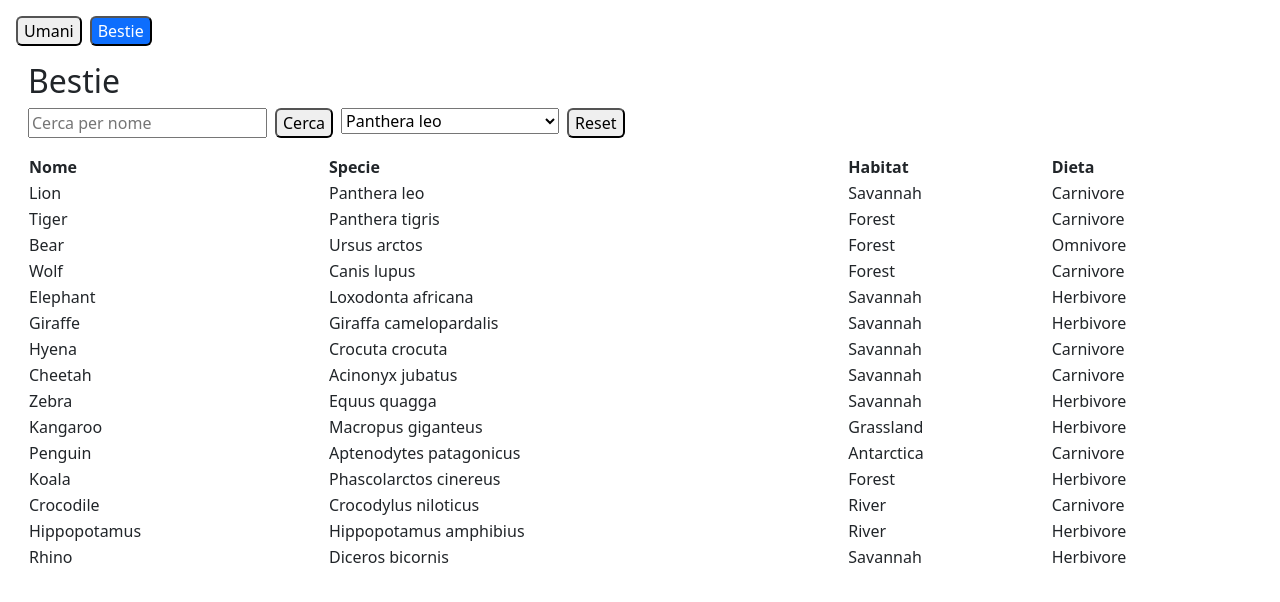
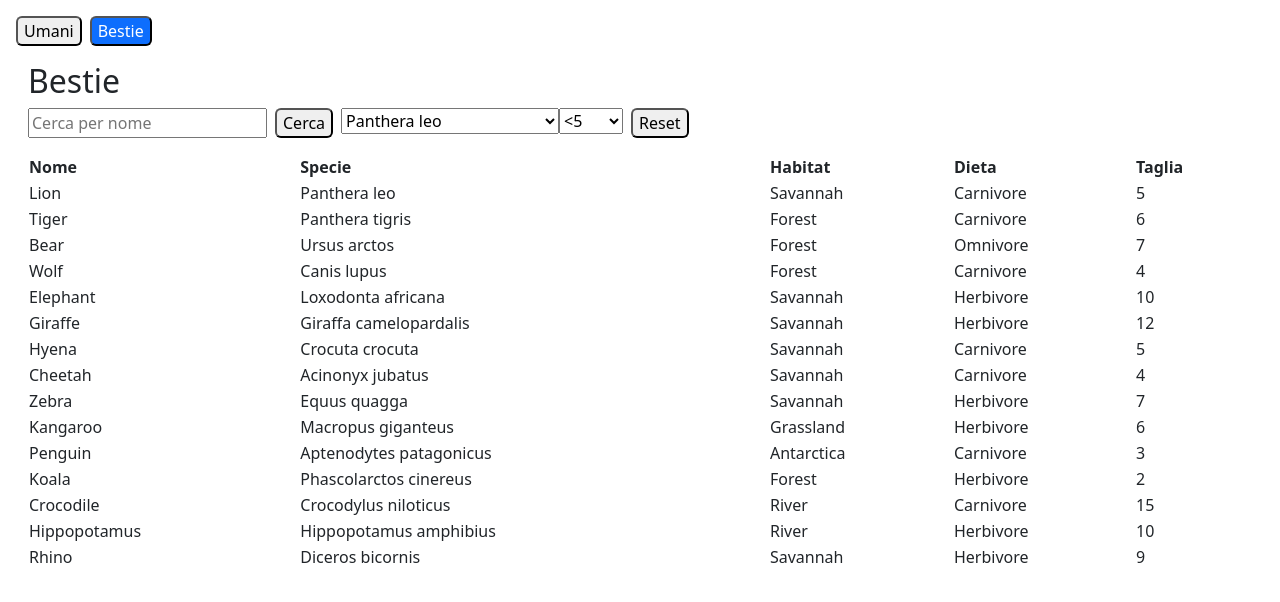
Before and after one commit to mpiccinnonode/ng-training, an Angular app: page /trial/humans in a window 1280 px wide. Both pictures are taken after a click on the button "Bestie". Shown: the top 602 px of the page. Built offline with nearby package versions, Linux system fonts and the light colour scheme.

Commit message:
add advance filter to size and refactor code

```diff
--- a/src/app/trial/beasts/beasts.component.html
+++ b/src/app/trial/beasts/beasts.component.html
@@ -6,10 +6,12 @@
   <div class="d-flex gap-2">
     <app-searchbar (submit)="onSearchBeastName($event)"></app-searchbar>
     <app-filter-advance
-      [options]="beastSpeciesOptions"
+      [options]="optionsbeastSpecies"
+      [rangeOptions]="optionsRangeSize"
       (submit)="onSelectOptionsBeastSpecies($event)"
+      (submitRange)="onSelectOptionsRangeLength($event)"
     ></app-filter-advance>
-    <button class="rounded-2" type="button" (click)="resetOccupations()">
+    <button class="rounded-2" type="button" (click)="resetBeast()">
       Reset
     </button>
   </div>
@@ -22,6 +24,7 @@
           <th>Specie</th>
           <th>Habitat</th>
           <th>Dieta</th>
+          <th>Taglia</th>
         </tr>
       </thead>
       <tbody>
@@ -31,6 +34,7 @@
             <td>{{ beast.species }}</td>
             <td>{{ beast.habitat }}</td>
             <td>{{ beast.diet }}</td>
+            <td>{{ beast.size.length }}</td>
           </tr>
         }
       </tbody>
--- a/src/app/trial/beasts/beasts.component.ts
+++ b/src/app/trial/beasts/beasts.component.ts
@@ -16,9 +16,8 @@ export class BeastsComponent implements OnInit {
   beasts: Beast[] = [];
   //nuova variabile dove salvo gli elementi filtrati
   filteredBeasts: Beast[] = [];
-  searchName: string = '';
-  beastSpeciesOptions: string[] = [];
-  beastSpeciesSelected: string = '';
+  optionsbeastSpecies: string[] = [];
+  optionsRangeSize = ['<5', '5-10', '10-15', '>15'];
 
   constructor(
     private beastsService: BeastsService,
@@ -28,32 +27,49 @@ export class BeastsComponent implements OnInit {
   ngOnInit(): void {
     this._fetchData();
     this._getSpecies();
-    console.log(this.beastSpeciesOptions);
   }
 
-  //riassegno il valore della variabile in base al valore passato
   onSearchBeastName(searchName: string): void {
-    this.searchName = searchName;
     //assegno all'array tutte le bestie che
     // includono nel nome la stringa che ho digitato
     this.filteredBeasts = this.beasts.filter((beast) =>
-      beast.name.toLowerCase().includes(this.searchName.toLowerCase()),
+      beast.name.toLowerCase().includes(searchName.toLowerCase()),
     );
   }
 
-  //Stesso approccio utilizzato per la searchbar
-  onSelectOptionsBeastSpecies(beastSpeciesSelected: string){
-    this.beastSpeciesSelected = beastSpeciesSelected;
-    this.filteredBeasts = this.beasts;
-    this.filteredBeasts = this.filteredBeasts.filter(items => items.species.includes(beastSpeciesSelected))
+  onSelectOptionsBeastSpecies(beastSpeciesSelected: string): void {
+    this.filteredBeasts = this.beasts.filter((items) =>
+      items.species.includes(beastSpeciesSelected),
+    );
   }
 
-  resetOccupations(){
+  onSelectOptionsRangeLength(lengthRange: string): void {
+    this.filteredBeasts = this.beasts.filter((beast) =>
+      this._isWithinSizeRange(beast.size.length, lengthRange),
+    );
+  }
+
+  resetBeast(): void {
     this.filteredBeasts = this.beasts;
   }
 
-  private _getSpecies() {
-    this.beastSpeciesOptions = this.beasts.map((items) => items.species);
+  private _isWithinSizeRange(length: number, range: string): boolean {
+    switch (range) {
+      case '<5':
+        return length < 5;
+      case '5-10':
+        return length >= 5 && length <= 10;
+      case '10-15':
+        return length >= 10 && length <= 15;
+      case '>15':
+        return length > 15;
+      default:
+        return false;
+    }
+  }
+
+  private _getSpecies(): void {
+    this.optionsbeastSpecies = this.beasts.map((items) => items.species);
   }
 
   private _fetchData(): void {
--- a/src/app/trial/filters/filter-advance/filter-advance.component.html
+++ b/src/app/trial/filters/filter-advance/filter-advance.component.html
@@ -3,3 +3,8 @@
     <option [value]="option">{{ option }}</option>
   }
 </select>
+<select (change)="onRangeSelect($event)">
+  @for (optionRange of rangeOptions; track optionRange) {
+    <option [value]="optionRange">{{ optionRange }}</option>
+  }
+</select>
--- a/src/app/trial/filters/filter-advance/filter-advance.component.ts
+++ b/src/app/trial/filters/filter-advance/filter-advance.component.ts
@@ -9,11 +9,23 @@ import { Component, EventEmitter, Input, Output } from '@angular/core';
 })
 export class FilterAdvanceComponent {
   @Output() submit = new EventEmitter<string>();
+  @Output() submitRange = new EventEmitter<string>();
   @Input() options: string[] = [];
+  @Input() rangeOptions: (string | number | boolean)[] = [];
+
+  selectedOption: string = '';
+  selectedRange: string = '';
 
   onOptionSelect(event: Event): void {
     const selectElement = event.target as HTMLSelectElement;
-    console.log(selectElement.value);
-    this.submit.emit(selectElement.value);
+    this.selectedOption = selectElement.value;
+    this.submit.emit(this.selectedOption)
   }
+
+  onRangeSelect(event: Event): void {
+    const selectElement = event.target as HTMLSelectElement;
+    this.selectedRange = selectElement.value;
+    this.submitRange.emit(this.selectedRange);
+  }
+
 }
--- a/src/app/trial/humans/humans.component.html
+++ b/src/app/trial/humans/humans.component.html
@@ -7,7 +7,9 @@
     <app-searchbar (submit)="onSearchHumanName($event)"></app-searchbar>
     <app-filter-advance
       [options]="humanOccupation"
+      [rangeOptions]="optionsAgeRanges"
       (submit)="onSelectOptionsOccupations($event)"
+      (submitRange)="onSelectOptionsAgeRenge($event)"
     ></app-filter-advance>
     <button class="rounded-2" type="button" (click)="resetFilter()">
       Reset
--- a/src/app/trial/humans/humans.component.ts
+++ b/src/app/trial/humans/humans.component.ts
@@ -2,8 +2,8 @@ import { Component, DestroyRef, OnInit } from '@angular/core';
 import { HumansService } from '../../../services/humans.service';
 import { Human } from '../../../models/human.model';
 import { takeUntilDestroyed } from '@angular/core/rxjs-interop';
-import { SearchbarComponent } from "../filters/searchbar/searchbar.component";
-import { FilterAdvanceComponent } from "../filters/filter-advance/filter-advance.component";
+import { SearchbarComponent } from '../filters/searchbar/searchbar.component';
+import { FilterAdvanceComponent } from '../filters/filter-advance/filter-advance.component';
 
 @Component({
   selector: 'app-humans',
@@ -16,8 +16,8 @@ export class HumansComponent implements OnInit {
   humans: Human[] = [];
   filteredHumans: Human[] = [];
   humanOccupation: string[] = [];
-  searchName: string = '';
-  optionsOccupation: string='';
+  optionsAgeRanges = ['<20', '20-30', '30-40', '>40'];
+
 
   constructor(
     private humansService: HumansService,
@@ -27,30 +27,48 @@ export class HumansComponent implements OnInit {
   ngOnInit(): void {
     this._fetchData();
     this._getHumanOccupation();
-    console.log(this.humanOccupation);
-
   }
 
   onSearchHumanName(searchName: string): void {
-    this.searchName = searchName;
-    this.filteredHumans = this.humans.filter(human =>
-      human.name.toLowerCase().includes(this.searchName.toLowerCase())
+    this.filteredHumans = this.humans.filter((human) =>
+      human.name.toLowerCase().includes(searchName.toLowerCase()),
     );
   }
 
-  onSelectOptionsOccupations(optionsOccupation: string){
-    this.optionsOccupation = optionsOccupation;
-    this.filteredHumans = this.humans;
-    this.filteredHumans = this.filteredHumans.filter(human => human.occupation.includes(optionsOccupation))
+  onSelectOptionsOccupations(optionsOccupation: string) {
+    this.filteredHumans = this.humans.filter((human) =>
+      human.occupation.includes(optionsOccupation),
+    );
   }
 
-  resetFilter(){
+  onSelectOptionsAgeRenge(ageRange: string): void {
+    this.filteredHumans = this.humans.filter((human) =>
+      this._isWithinAgeRange(human.age, ageRange)
+    );
+  }
+
+  resetFilter(): void {
     this.filteredHumans = this.humans;
+  }
+
+  private _isWithinAgeRange(age: number, range: string): boolean {
+    switch (range) {
+      case '<20':
+        return age < 20;
+      case '20-30':
+        return age >= 20 && age <= 30;
+      case '30-40':
+        return age >= 30 && age <= 40;
+      case '>40':
+        return age > 40;
+      default:
+        return false;
+    }
   }
 
   //Recupero tutte le occupazioni e le salvo nella variabile
   private _getHumanOccupation(): void {
-    this.humanOccupation = this.humans.map((item) => item.occupation)
+    this.humanOccupation = this.humans.map((item) => item.occupation);
   }
 
   private _fetchData(): void {
@@ -60,7 +78,6 @@ export class HumansComponent implements OnInit {
       .subscribe((res) => {
         this.humans = res;
         this.filteredHumans = res;
-        this._getHumanOccupation();
       });
   }
 }
```
